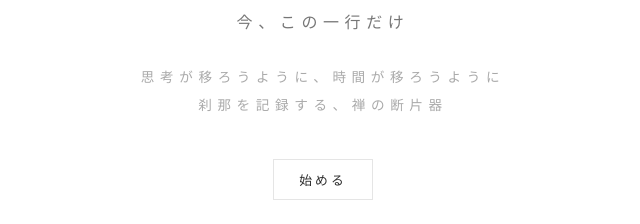
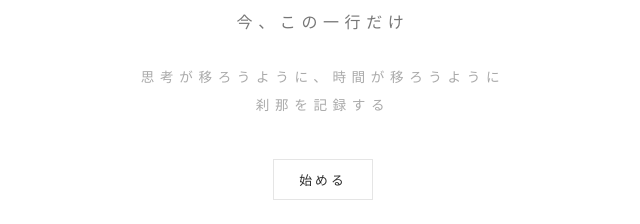
Before and after one commit to hinoe104/mono, a plain HTML site: page index.html in a window 1280 px wide. Shown: the part 306-530 px from the top of the page, 317-957 px from the left. Drawn offline with Linux system fonts and the light colour scheme.

Commit message:
Update title and modify guide step text

```diff
--- a/index.html
+++ b/index.html
@@ -3,7 +3,7 @@
 <head>
     <meta charset="UTF-8">
     <meta name="viewport" content="width=device-width, initial-scale=1.0">
-    <title>Mono-Ghost - 刹那の断片器</title>
+    <title>Mono-Ghost</title>
     <style>
         @import url('https://fonts.googleapis.com/css2?family=Noto+Serif+JP:wght@300;500&display=swap');
 
@@ -349,7 +349,7 @@
                 <div class="guide-step">言葉を入力し、Enterを押す</div>
                 <div class="guide-step">入力した言葉は画面から移ろいますが<br>記憶されています</div>
                 <div class="guide-step">過去も未来も見えない<br>今、この一行だけ</div>
-                <div class="guide-step" style="margin-top: 25px; opacity: 0.5; font-size: 0.85em;">思考が移ろうように、時間が移ろうように<br>刹那を記録する、禅の断片器</div>
+                <div class="guide-step" style="margin-top: 25px; opacity: 0.5; font-size: 0.85em;">思考が移ろうように、時間が移ろうように<br>刹那を記録する</div>
             </div>
             <button class="primary-btn" onclick="closeWelcome()">始める</button>
         </div>
```
